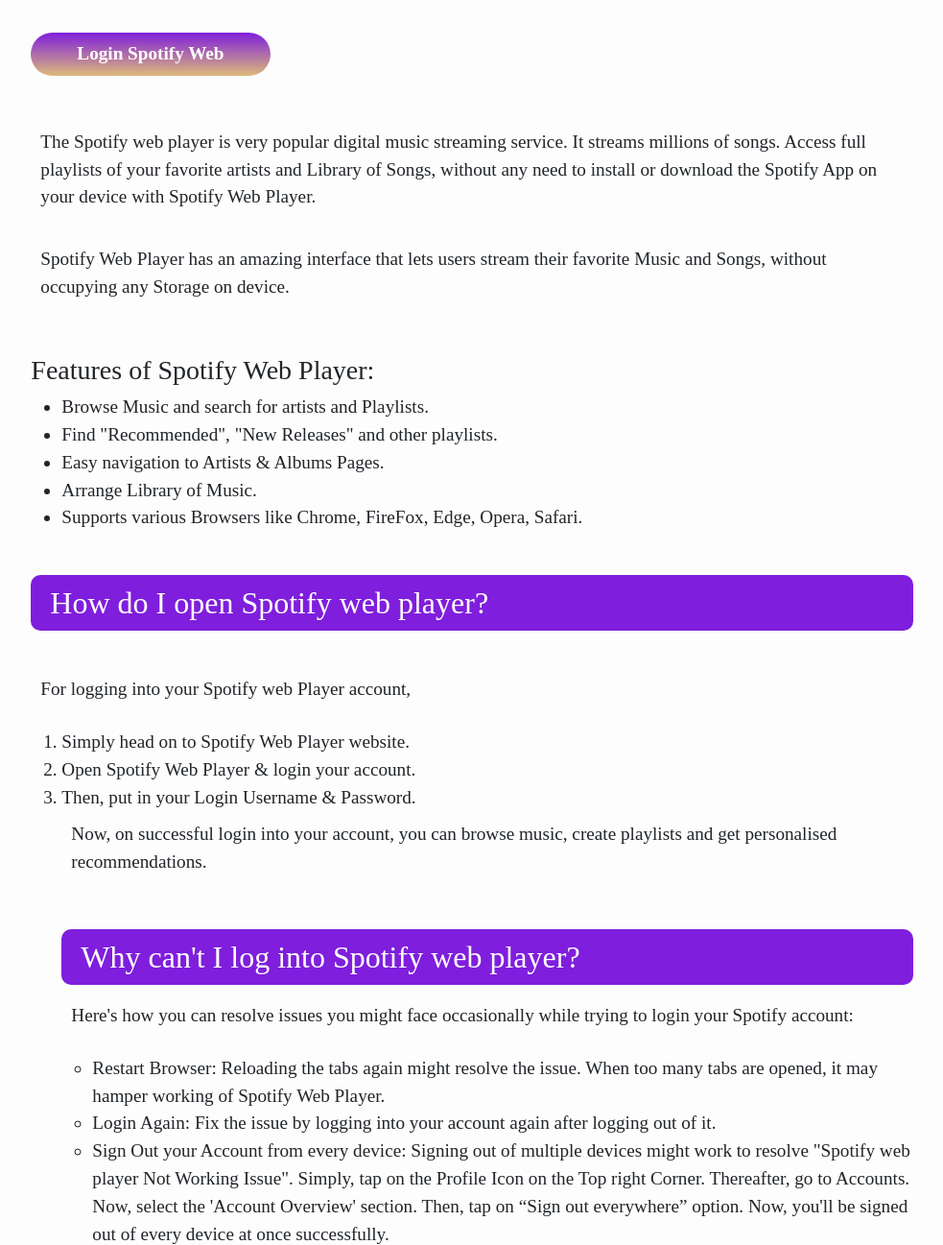
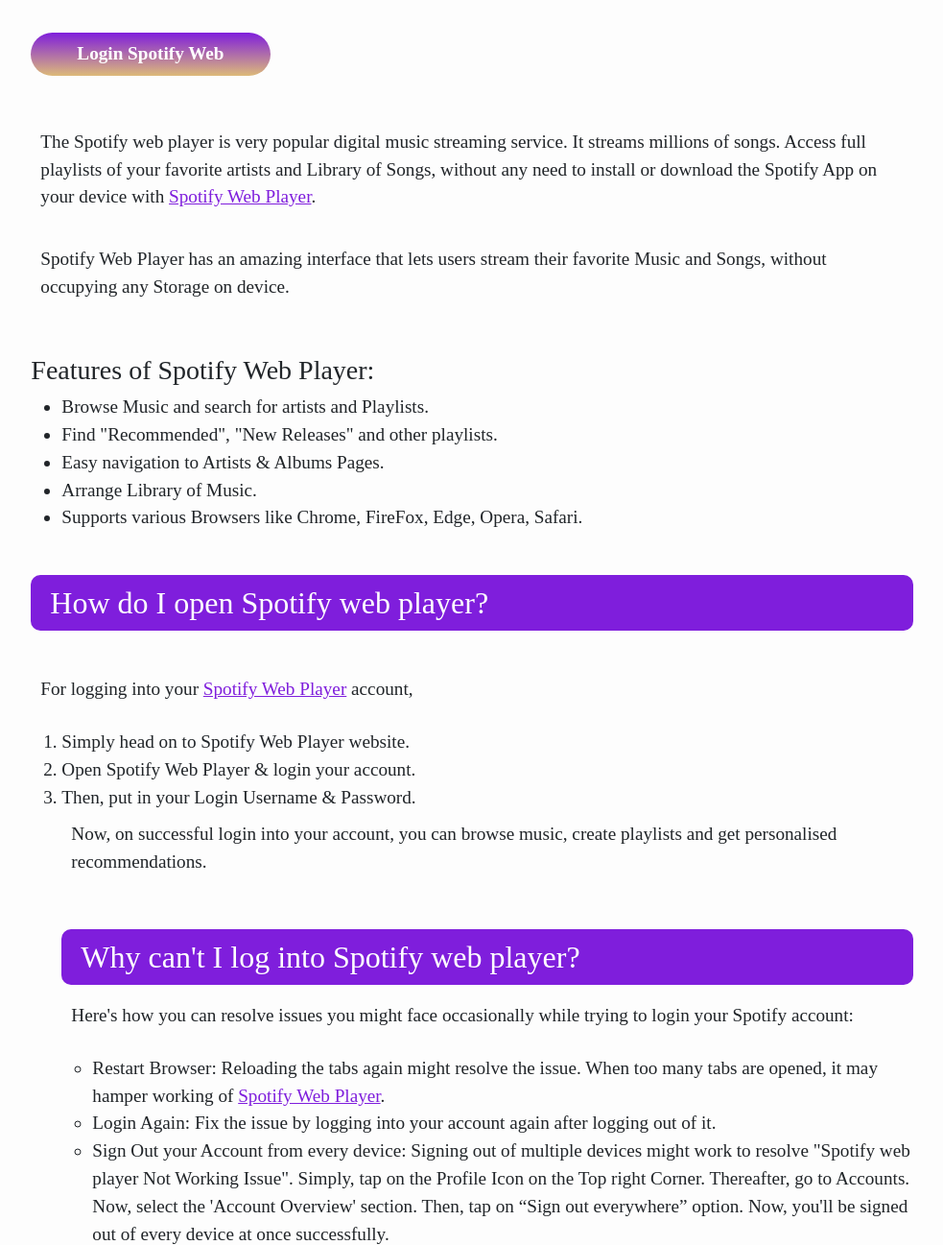
Before and after one commit to spotify-web-player/spotify-web-player.github.io, a plain HTML site: page index.html in a window 1280 px wide. Shown: the part 180-1477 px from the top of the page at 96% size, without its empty margins (148-1131 px from the left). Drawn offline with nearby package versions, Linux system fonts and the light colour scheme.

Commit message:
Update index.html

```diff
--- a/index.html
+++ b/index.html
@@ -123,7 +123,7 @@
  <br>
 
 <br>
-<p>The Spotify web player is very popular digital music streaming service. It streams millions of songs. Access full playlists of your favorite artists and  Library of Songs, without any need to install or download the Spotify App on your device with Spotify Web Player.</p>
+<p>The Spotify web player is very popular digital music streaming service. It streams millions of songs. Access full playlists of your favorite artists and  Library of Songs, without any need to install or download the Spotify App on your device with <a href="https://spotify-web-player.github.io/">Spotify Web Player</a>.</p>
 <p>Spotify Web Player has an amazing interface that lets users stream their favorite Music and Songs, without occupying any Storage on device.</p>
 <br>
 <h3>Features of Spotify Web Player:</h3>
@@ -137,7 +137,7 @@
 <br>
 
 <h2>How do I open Spotify web player?</h2><br>
-<p>For logging into your Spotify web Player account, </p>
+<p>For logging into your <a href="https://spotify-web-player.github.io/">Spotify Web Player</a> account, </p>
 <ol>
 <li>Simply head on to Spotify Web Player website.</li>
 <li>Open Spotify Web Player & login your account.</li>
@@ -148,7 +148,7 @@
 <h2>Why can't I log into Spotify web player?</h2>
 <p>Here's how you can resolve issues you might face occasionally while trying to login your Spotify account:</p>
 <ul>
-<li>Restart Browser: Reloading the tabs again might resolve the issue. When too many tabs are opened, it may hamper working of Spotify Web Player.</li>
+<li>Restart Browser: Reloading the tabs again might resolve the issue. When too many tabs are opened, it may hamper working of <a href="https://spotify-web-player.github.io/">Spotify Web Player</a>.</li>
 <li>Login Again: Fix the issue by logging into your account again after logging out of it.</li>
 <li>Sign Out your Account from every device: Signing out of multiple devices might work to resolve "Spotify web player Not Working Issue". Simply, tap on the Profile Icon on the Top right Corner. Thereafter, go to Accounts. Now, select the 'Account Overview' section. Then, tap on “Sign out everywhere” option. Now, you'll be signed out of every device at once successfully. </li>
 <li>Activate Protected Content On Chrome: Enable the 'Protected Content On Chrome' option. To do so,
@@ -172,7 +172,7 @@
  <h2>How to Enable Dark Mode in Spotify web player?</h2>
  <p>Lets see how to activate dark mode in Spotify Web Player-</p>
  <ol>
-    <li>Open web browser and head on to 'Spotify Web Player'.</li>
+    <li>Open web browser and head on to '<a href="https://spotify-web-player.github.io/">Spotify Web Player</a>'.</li>
     <li>Then, login your account.</li>
     <li>Now, tap on the Profile icon.</li>
     <li>From drop-down menu, select "Settings".</li>
```
